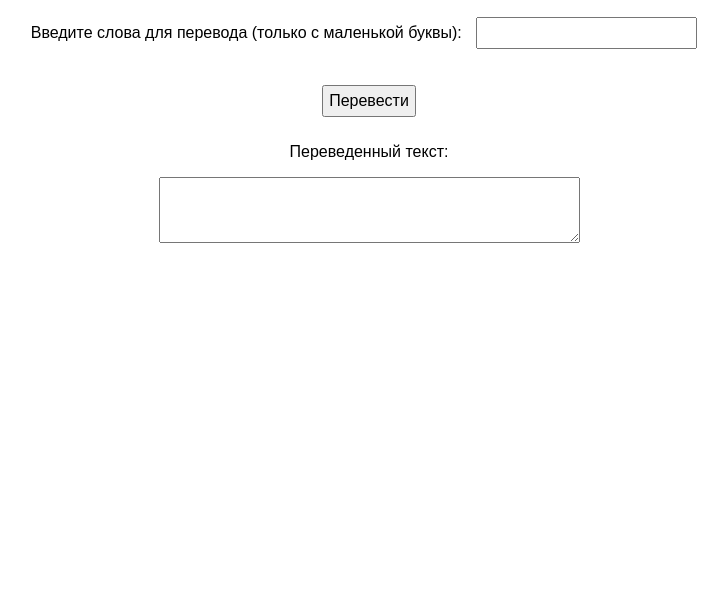
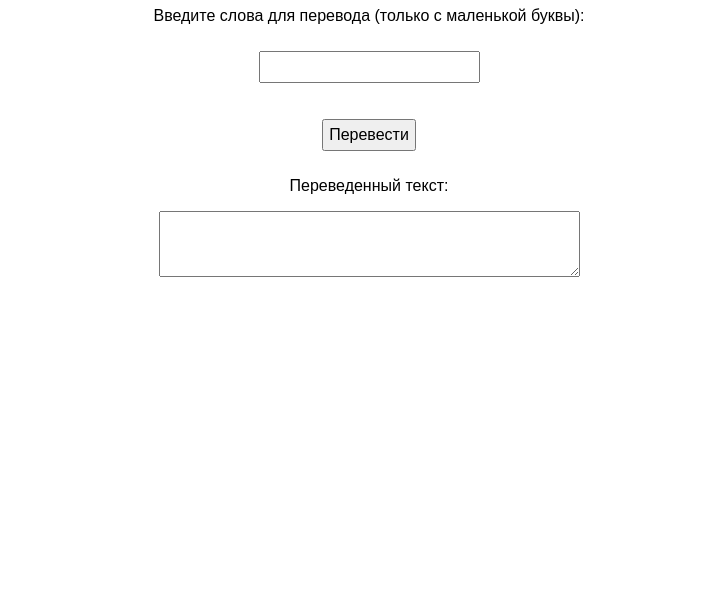
Before and after one commit to Chu-buk/chu-buk.github.io, a plain HTML site: page index.html in a window 1280 px wide. Shown: the part 202-800 px from the top of the page, without its empty margins (271-999 px from the left). Drawn offline with Linux system fonts and the light colour scheme.

Commit message:
Update index.html

```diff
--- a/index.html
+++ b/index.html
@@ -20,7 +20,7 @@
 <body>
   <p><img src="bird.png" alt="Здесь должна быть картинка"></p>
   <h1>Переводчик на птичий</h1>
-  <p></p><label for="inputText">Введите слова для перевода (только с маленькой буквы):</label>
+  <label for="inputText">Введите слова для перевода (только с маленькой буквы):</label><p></p>
   <input type="text" id="inputText">
   <p></p><button onclick="trans()">Перевести</button>
   <p>Переведенный текст:</p>
```
